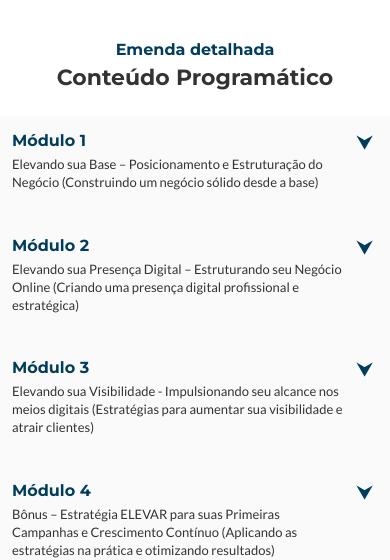
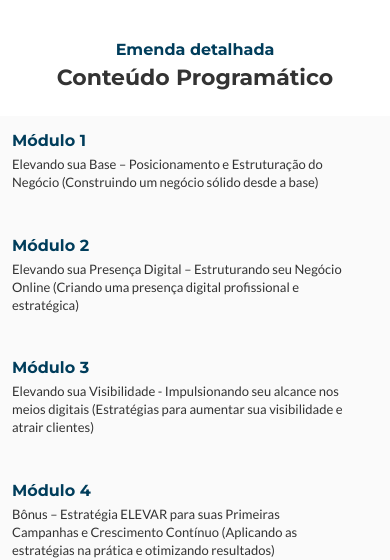
Before and after one commit to LucasGabrielBVieira/site_curso_marketing, a React (Vite) app: page / in a window 390 px wide. Shown: the part 4300-4860 px from the top of the page. Built offline with nearby package versions, Linux system fonts and the light colour scheme.

Commit message:
Updated style.css 2

```diff
--- a/src/components/ConteudoCurso/style.css
+++ b/src/components/ConteudoCurso/style.css
@@ -169,8 +169,7 @@
     }
 
     .container-modulo-header-icon span::before {
-        font-size: 18px;
-        padding: 8px;
+        display: none;
     }
 
     .container-modulo-aulas ul {
```
